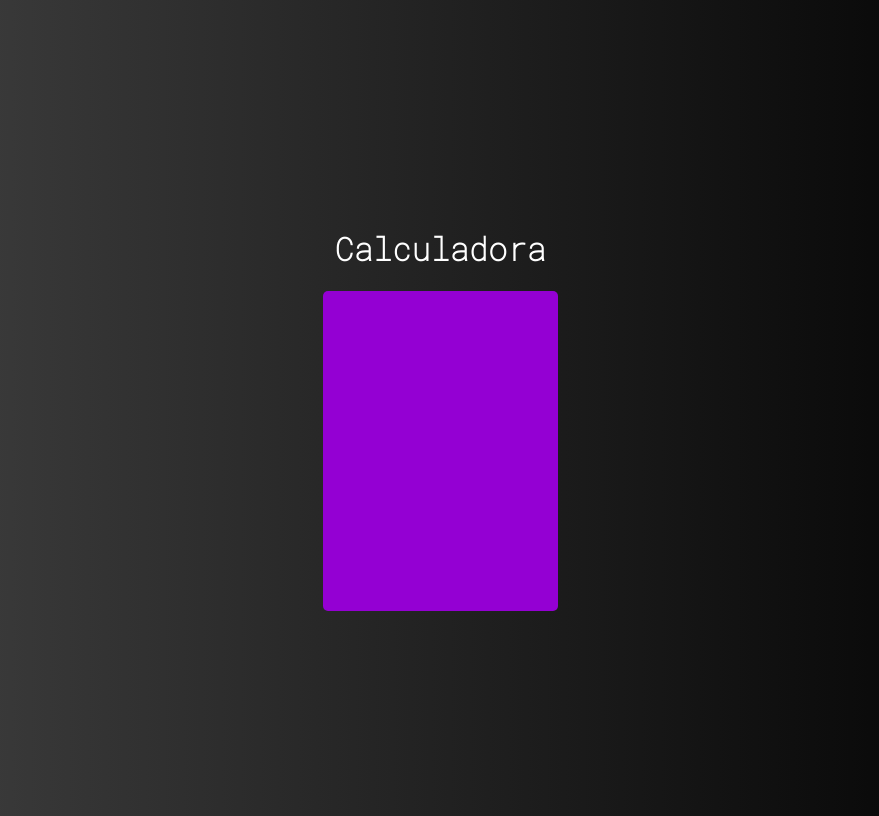
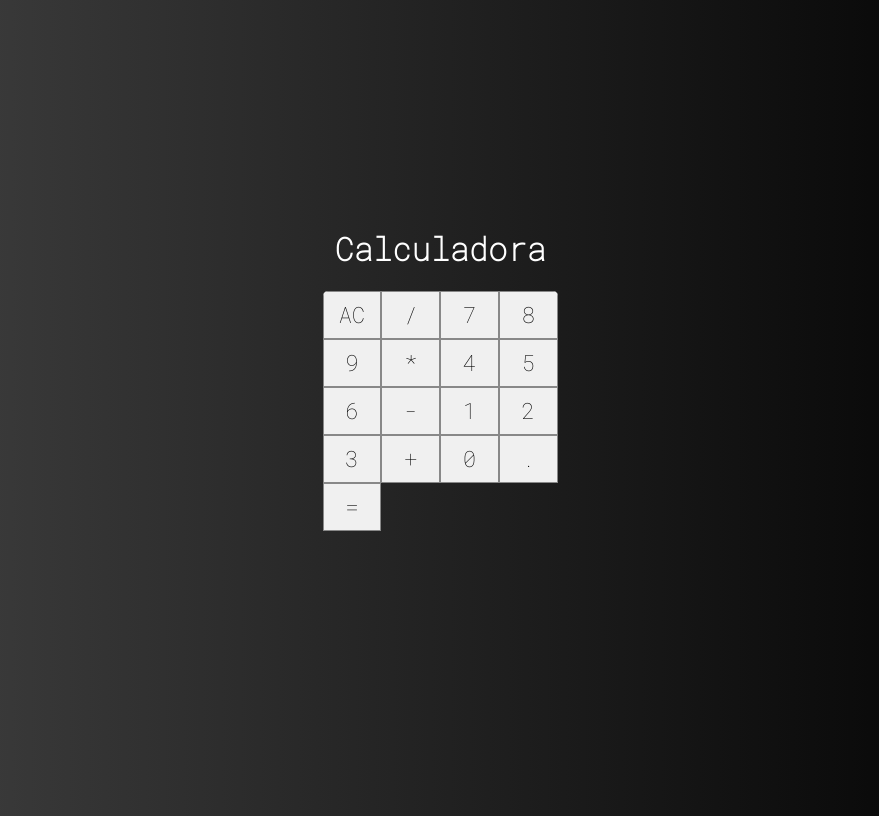
Before and after one commit to AdrielProg/calculator, a React (Create React App) app: page / in a window 1280 px wide. Shown: the whole page, without its empty margins (200-1079 px from the left). Built offline with nearby package versions, Linux system fonts and the light colour scheme.

Commit message:
setting the buttons layout

```diff
--- a/src/components/Button.css
+++ b/src/components/Button.css
@@ -0,0 +1,10 @@
+:root {
+    --bg-button: #f0f0f0
+}
+
+.button{
+    font-size: 1.4em;
+    background-color: var(--bg-button);
+    border: solid 1px #888;
+    outline: none;
+}
--- a/src/components/Button.jsx
+++ b/src/components/Button.jsx
@@ -0,0 +1,5 @@
+import React from "react";
+import './Button.css'
+
+export default props =>
+    <button className="button">{props.label}</button>
--- a/src/main/Calculator.css
+++ b/src/main/Calculator.css
@@ -3,6 +3,7 @@
     width: 235px;
     border-radius: 5px;
     overflow: hidden;
-    background-color: darkviolet;
-
+    display: grid;
+    grid-template-columns: repeat(4, 25%);
+    grid-template-rows: 48px 48px 48px 48px 48px;
 }
--- a/src/main/Calculator.jsx
+++ b/src/main/Calculator.jsx
@@ -1,11 +1,29 @@
 import React, {Component} from "react";
 import './Calculator.css'
+import Button from "../components/Button";
+
 
 export default class Calculator extends Component {
     render(){
         return(
             <div className="calculator">
-
+                <Button label="AC" />
+                <Button label="/" />
+                <Button label="7" />
+                <Button label="8" />
+                <Button label="9" />
+                <Button label="*" />
+                <Button label="4" />
+                <Button label="5" />
+                <Button label="6" />
+                <Button label="-" />
+                <Button label="1" />
+                <Button label="2" />
+                <Button label="3" />
+                <Button label="+" />
+                <Button label="0" />
+                <Button label="." />
+                <Button label="=" />
             </div>
         )
     }
```
